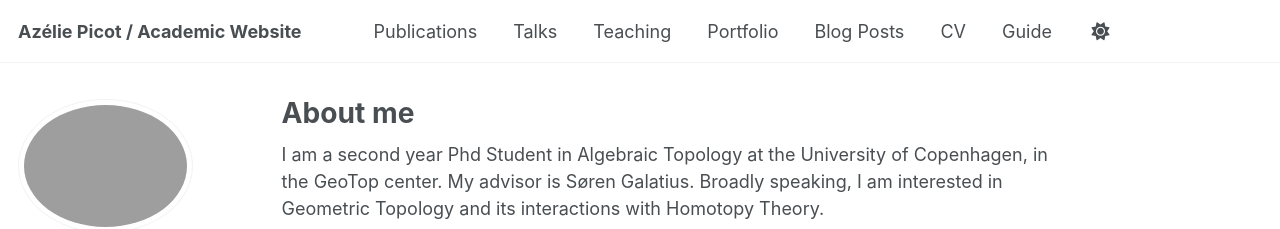
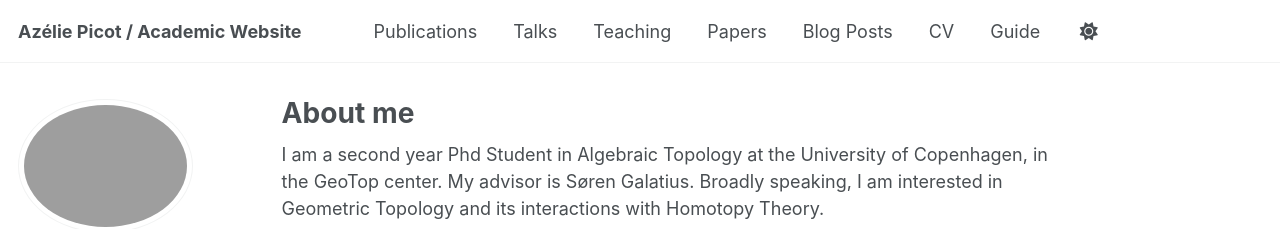
Before and after one commit to azeliepicot/azeliepicot.github.io, a Jekyll site: the page built from _pages/about.md, in a window 1280 px wide. Shown: the top 229 px of the page. Built offline with Jekyll 4.4.1, drawn with Linux system fonts in a browser that asks for light colours.

Commit message:
Update navigation.yml

```diff
--- a/_data/navigation.yml
+++ b/_data/navigation.yml
@@ -17,8 +17,8 @@ main:
   - title: "Teaching"
     url: /teaching/
 
-  - title: "Portfolio"
-    url: /portfolio/
+  - title: "Papers"
+    url: /papers/
 
   - title: "Blog Posts"
     url: /year-archive/
```
